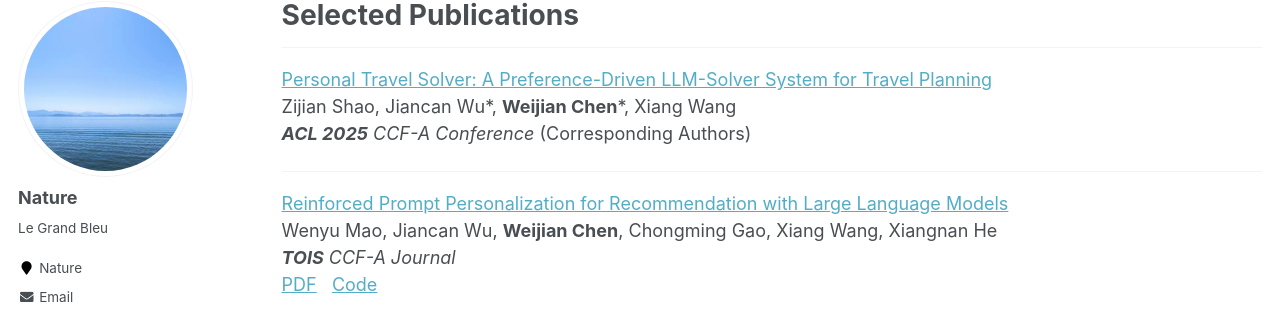
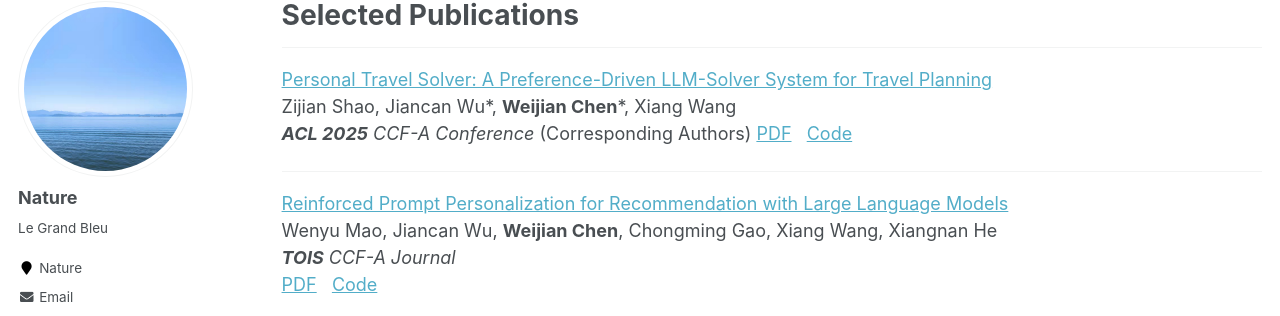
Before and after one commit to TachiChan/tachichan.github.io, a Jekyll site: the page built from _pages/publications.md, in a window 1280 px wide and 1388 px high. Shown: the part 117-433 px from the top of the window. Built offline with Jekyll 4.4.1, drawn with Linux system fonts in a browser that asks for light colours; some web fonts are replaced; a script that is not in the unit is left out.

Commit message:
Update publications.md

```diff
--- a/_pages/publications.md
+++ b/_pages/publications.md
@@ -17,9 +17,10 @@ author_profile: true
 ---
 <!-- <span style="color:red;">[NEW] </span> -->
 
-[Personal Travel Solver: A Preference-Driven LLM-Solver System for Travel Planning](https://dl.acm.org/doi/abs/10.1145/3716320){:target="_blank"}
+[Personal Travel Solver: A Preference-Driven LLM-Solver System for Travel Planning](https://tachichan.github.io/publications/){:target="_blank"}
 Zijian Shao, Jiancan Wu\*, **Weijian Chen**\*, Xiang Wang
 ***ACL 2025***    *CCF-A Conference*  (Corresponding Authors)
+[PDF](https://tachichan.github.io/publications/){:target="_blank"}&nbsp;&nbsp;  [Code](https://tachichan.github.io/publications/){:target="_blank"}
 
 ---
 
```
